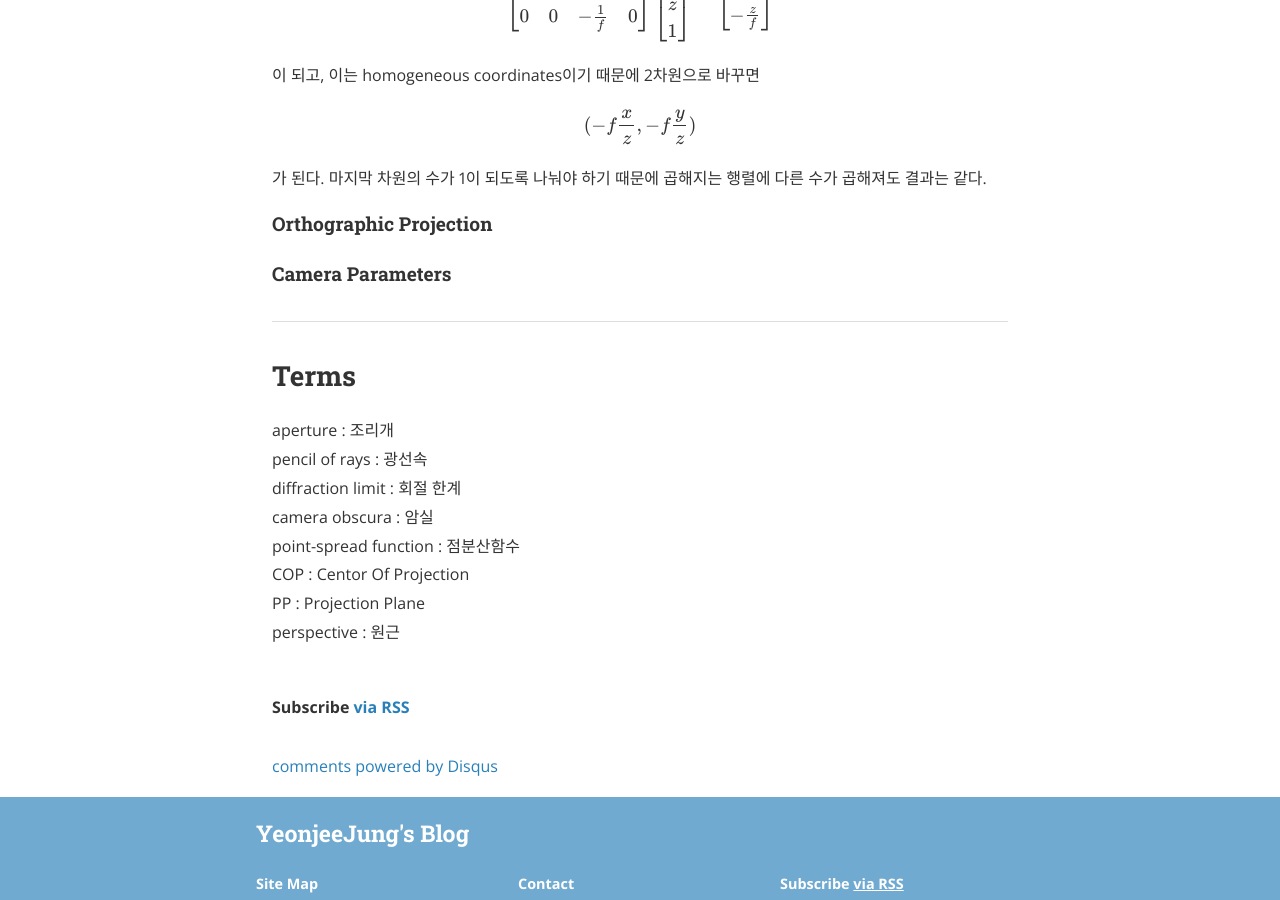
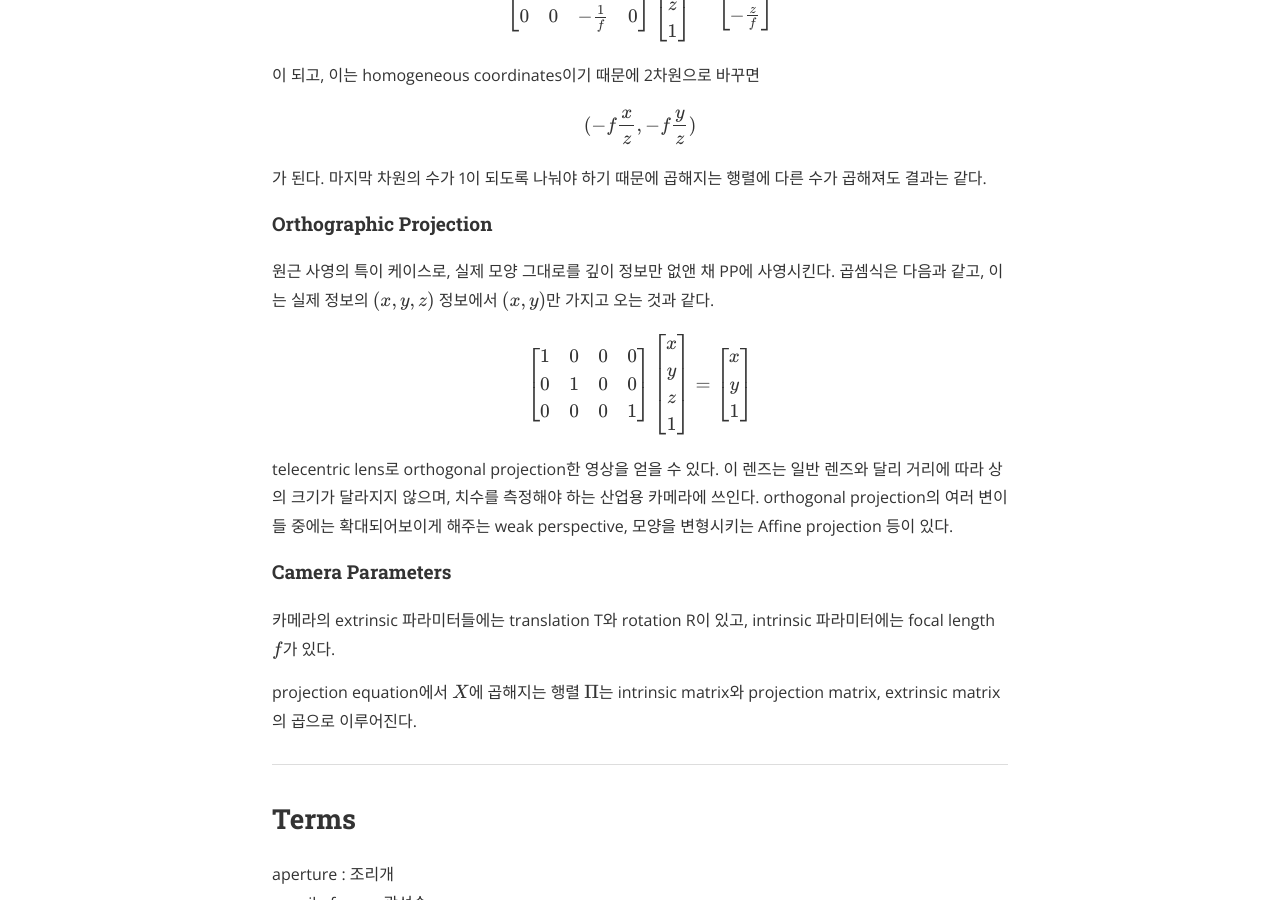
Before and after one commit to YeonjeeJung/yeonjeejung.github.io, a Jekyll site: the page built from Lecture/ComputerVision/_posts/2019-07-04-Lecture2.md, in a window 1280 px wide and 900 px high, scrolled down 2005 px. Built offline with Jekyll 4.4.1, drawn with Linux system fonts in a browser that asks for light colours; nearby versions of some CDN libraries; formulas are drawn with MathJax 3; comment, search, counter and statistics services are not loaded.

Commit message:
Modify post

```diff
--- a/Lecture/ComputerVision/_posts/2019-07-04-Lecture2.md
+++ b/Lecture/ComputerVision/_posts/2019-07-04-Lecture2.md
@@ -59,8 +59,22 @@ $$(-f\frac{x}{z}, -f\frac{y}{z})$$
 가 된다. 마지막 차원의 수가 1이 되도록 나눠야 하기 때문에 곱해지는 행렬에 다른 수가 곱해져도 결과는 같다.
 
 #### Orthographic Projection
+원근 사영의 특이 케이스로, 실제 모양 그대로를 깊이 정보만 없앤 채 PP에 사영시킨다. 곱셈식은 다음과 같고, 이는 실제 정보의 $(x, y, z)$ 정보에서 $(x, y)$만 가지고 오는 것과 같다.
+
+$$ \left[\begin{matrix}
+1 & 0 & 0 & 0\\
+0 & 1 & 0 & 0\\
+0 & 0 & 0 & 1
+\end{matrix} \right]
+\left[\begin{matrix} x \\ y \\ z \\ 1 \end{matrix}\right]=
+\left[\begin{matrix} x \\ y \\ 1 \end{matrix}\right]$$
+
+telecentric lens로 orthogonal projection한 영상을 얻을 수 있다. 이 렌즈는 일반 렌즈와 달리 거리에 따라 상의 크기가 달라지지 않으며, 치수를 측정해야 하는 산업용 카메라에 쓰인다. orthogonal projection의 여러 변이들 중에는 확대되어보이게 해주는 weak perspective, 모양을 변형시키는 Affine projection 등이 있다.
 
 #### Camera Parameters
+카메라의 extrinsic 파라미터들에는 translation T와 rotation R이 있고, intrinsic 파라미터에는 focal length $f$가 있다.
+
+projection equation에서 $X$에 곱해지는 행렬 $\Pi$는 intrinsic matrix와 projection matrix, extrinsic matrix의 곱으로 이루어진다.
 
 ---
 ## Terms
```
Also changed, not shown: 2 other files.
